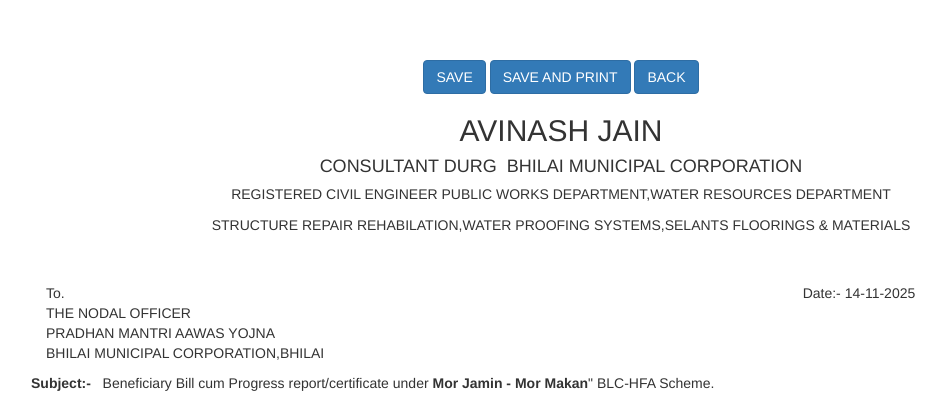
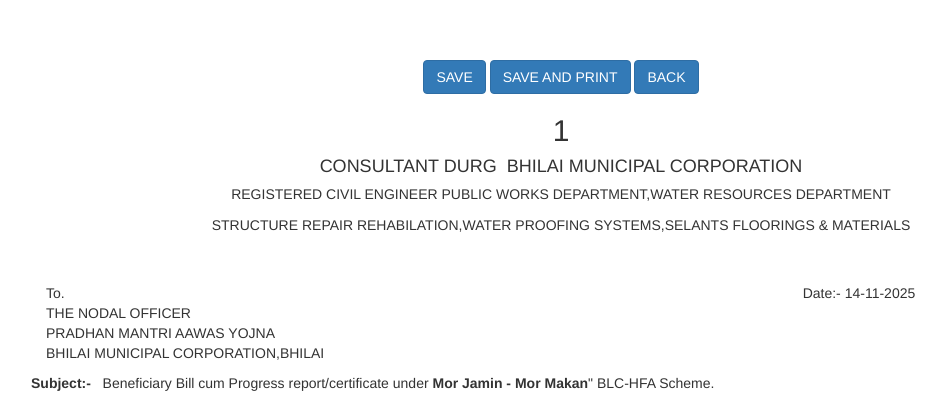
Before and after one commit to muskan1211/cgjhuggi, a PHP site: page /santoor/pages/bill_pmy2.php?id=1 in a window 1280 px wide. Shown: the top 413 px of the page, without its empty margins (79-1025 px from the left). Run offline with PHP 8.4, Linux system fonts and the light colour scheme; a user stored in the database is signed in; data that the repository does not hold is empty.

Commit message:
Print owner name

```diff
--- a/pages/bill_pmy2.php
+++ b/pages/bill_pmy2.php
@@ -134,7 +134,7 @@
 		<button class="btn btn-primary" onclick="myFunctioncancel();">BACK</button></center>
 	</div>
 		<div class="content" style="margin: 10px;height:1000px;">
-			<div class="header"><center><h2>AVINASH JAIN</h2>
+			<div class="header"><center><h2><?php echo $_SESSION['owner']; ?></h2>
 			<h4>CONSULTANT DURG&nbsp;&nbsp;BHILAI MUNICIPAL CORPORATION</h4>
 			<h5>REGISTERED CIVIL ENGINEER PUBLIC WORKS DEPARTMENT,WATER RESOURCES DEPARTMENT<br><br>
 STRUCTURE REPAIR REHABILATION,WATER PROOFING SYSTEMS,SELANTS FLOORINGS & MATERIALS</h5> </center></div><br><br>
--- a/pages/savebill_pmy2.php
+++ b/pages/savebill_pmy2.php
@@ -6,8 +6,10 @@
 $installmentno = $_POST['installmentno'];
 $installment = $_POST['installmenttype'];
 $amount = $_POST['amount'];
+$owner = $_POST['owner'];
 
 
+$_SESSION['owner'] = $owner;
 $_SESSION['billid_pmy2'] = $billid;
 $_SESSION['installmentno_pmy2'] = $installmentno;
 $_SESSION['installment_pmy2'] = $installment;
```
